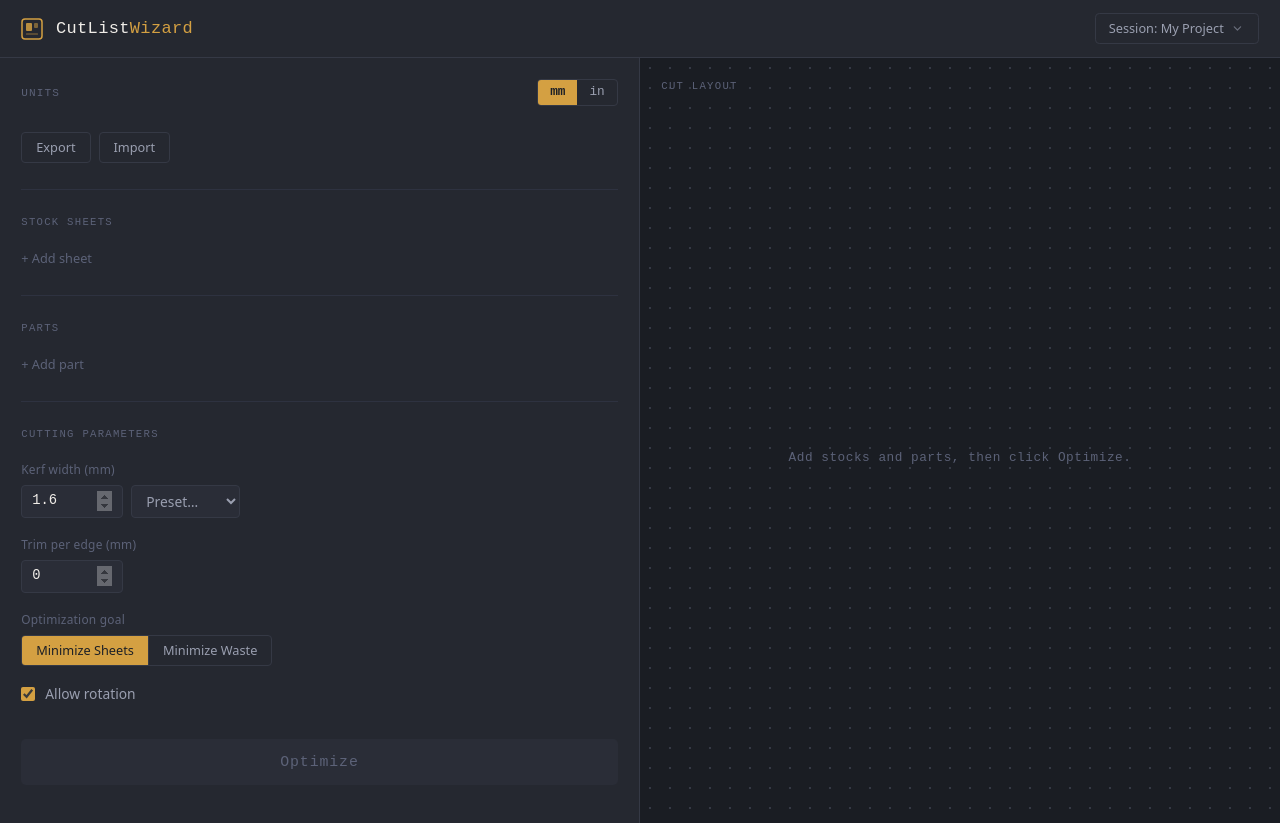
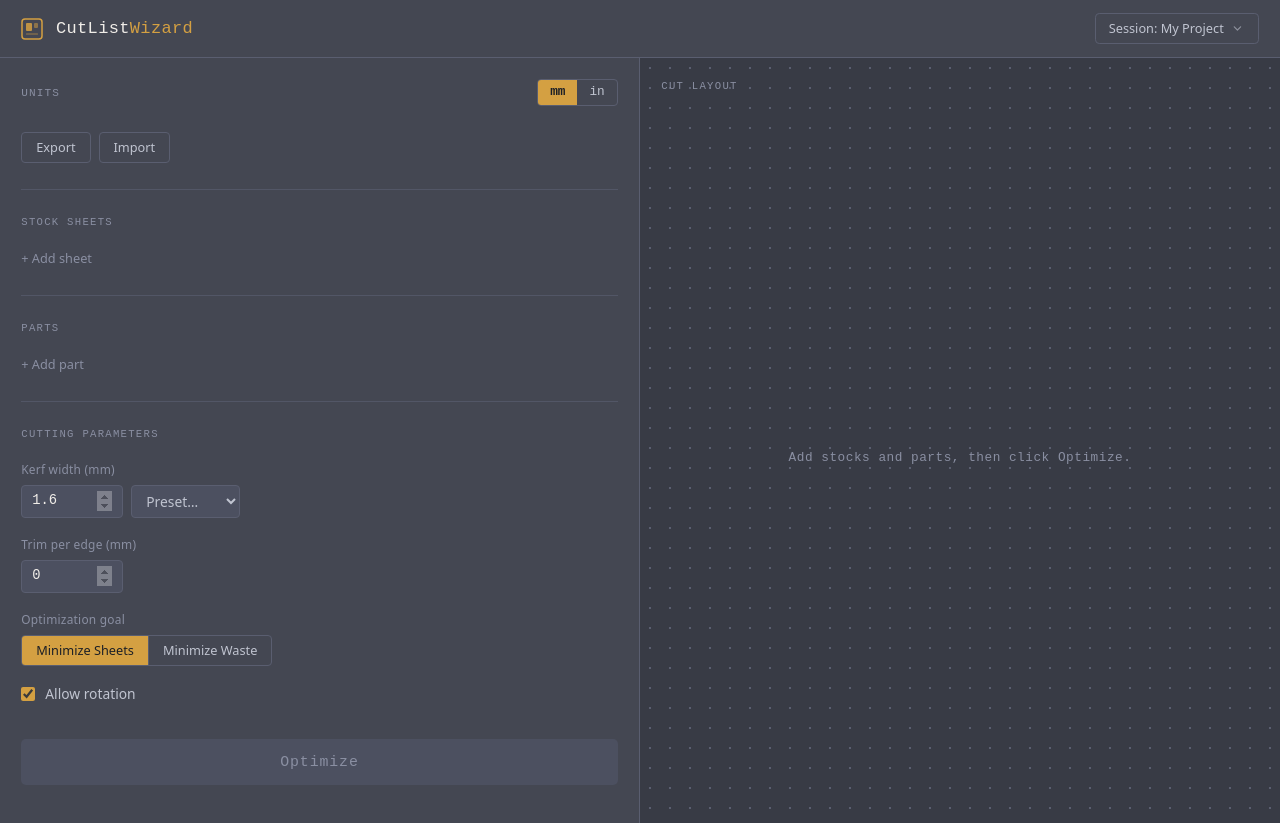
Before and after one commit to bman917/cutlistwizard, a React (Vite) app: page / in a window 1280 px wide. Built offline with nearby package versions, Linux system fonts and the light colour scheme.

Commit message:
Switch to medium gray theme

```diff
--- a/src/components/CutLayout.tsx
+++ b/src/components/CutLayout.tsx
@@ -34,14 +34,14 @@ function SheetDiagram({ sheet, colorMap }: { sheet: SheetResult; colorMap: Map<s
       style={{ width: '100%', height: 'auto', display: 'block', borderRadius: '4px', overflow: 'hidden' }}
       xmlns="http://www.w3.org/2000/svg"
     >
-      {/* Waste background — dark, like cutting mat */}
-      <rect x={0} y={0} width={stockWidth} height={stockHeight} fill="#1a1d23" />
+      {/* Waste background */}
+      <rect x={0} y={0} width={stockWidth} height={stockHeight} fill="#383b45" />
 
       {/* Subtle dot grid on waste area */}
       <defs>
         <pattern id="dotgrid" x="0" y="0" width="20" height="20" patternUnits="userSpaceOnUse"
           patternTransform={`scale(${stockWidth / 400})`}>
-          <circle cx="10" cy="10" r="0.8" fill="#353945" />
+          <circle cx="10" cy="10" r="0.8" fill="#5a5e70" />
         </pattern>
       </defs>
       <rect x={0} y={0} width={stockWidth} height={stockHeight} fill="url(#dotgrid)" />
--- a/src/index.css
+++ b/src/index.css
@@ -2,17 +2,17 @@
 @import url('https://fonts.googleapis.com/css2?family=DM+Mono:ital,wght@0,300;0,400;0,500;1,300;1,400;1,500&family=DM+Sans:ital,opsz,wght@0,9..40,300;0,9..40,400;0,9..40,500;0,9..40,600;1,9..40,300;1,9..40,400&display=swap');
 
 :root {
-  --color-bg: #1c1f26;
-  --color-panel: #252830;
-  --color-panel-alt: #2a2d37;
-  --color-border: #353945;
-  --color-border-subtle: #2e3240;
+  --color-bg: #3c3f4a;
+  --color-panel: #444752;
+  --color-panel-alt: #4c5060;
+  --color-border: #5a5e70;
+  --color-border-subtle: #525666;
   --color-amber: #d4a042;
   --color-amber-hover: #e0b05a;
   --color-amber-glow: rgba(212, 160, 66, 0.25);
   --color-text-primary: #f0ede8;
-  --color-text-secondary: #9a9fb0;
-  --color-text-muted: #5c6278;
+  --color-text-secondary: #c0c4d0;
+  --color-text-muted: #8a8fa2;
   --color-danger: #c0392b;
   --color-danger-hover: #a93226;
   --font-mono: 'DM Mono', ui-monospace, monospace;
@@ -61,7 +61,7 @@ input[type="number"]::-webkit-outer-spin-button {
 
 /* Dot-grid texture for the cutting mat panel */
 .cutting-mat {
-  background-color: #1a1d23;
-  background-image: radial-gradient(circle, #353945 1px, transparent 1px);
+  background-color: #383b45;
+  background-image: radial-gradient(circle, #5a5e70 1px, transparent 1px);
   background-size: 20px 20px;
 }
```
